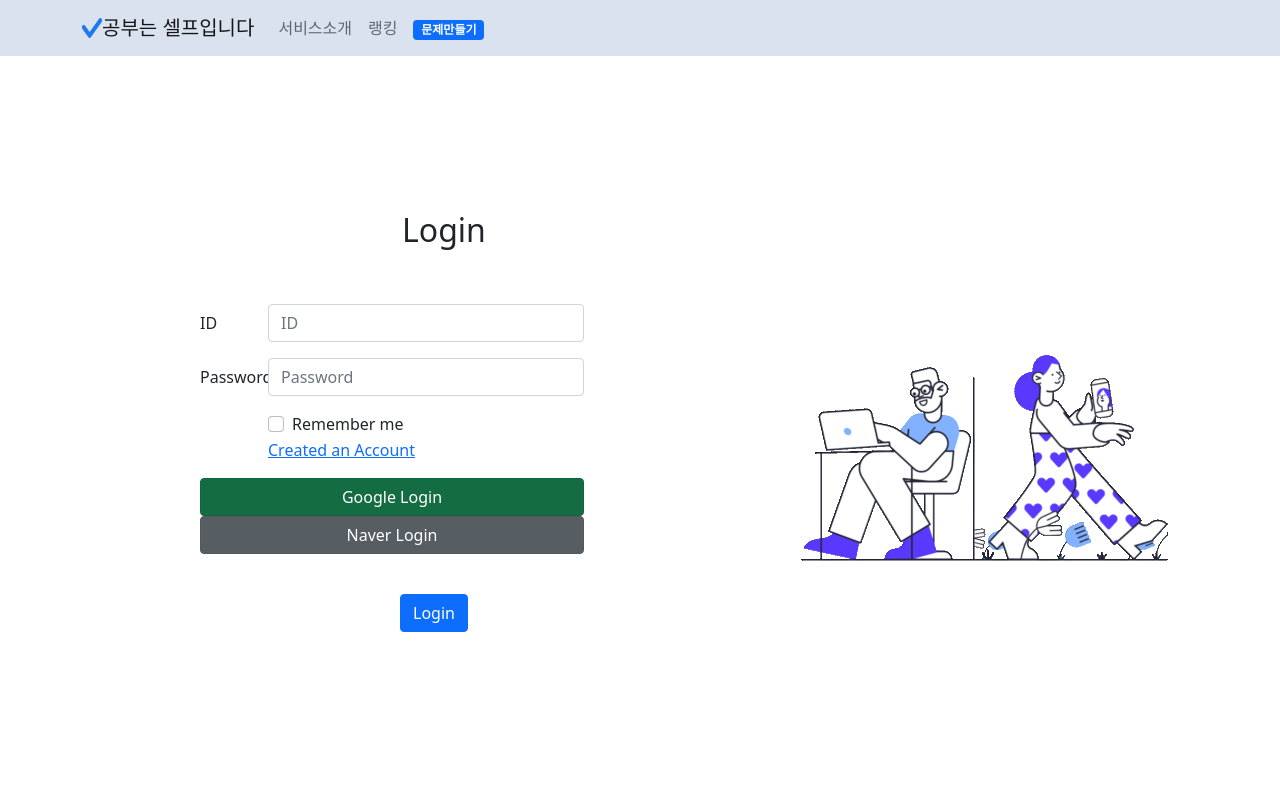
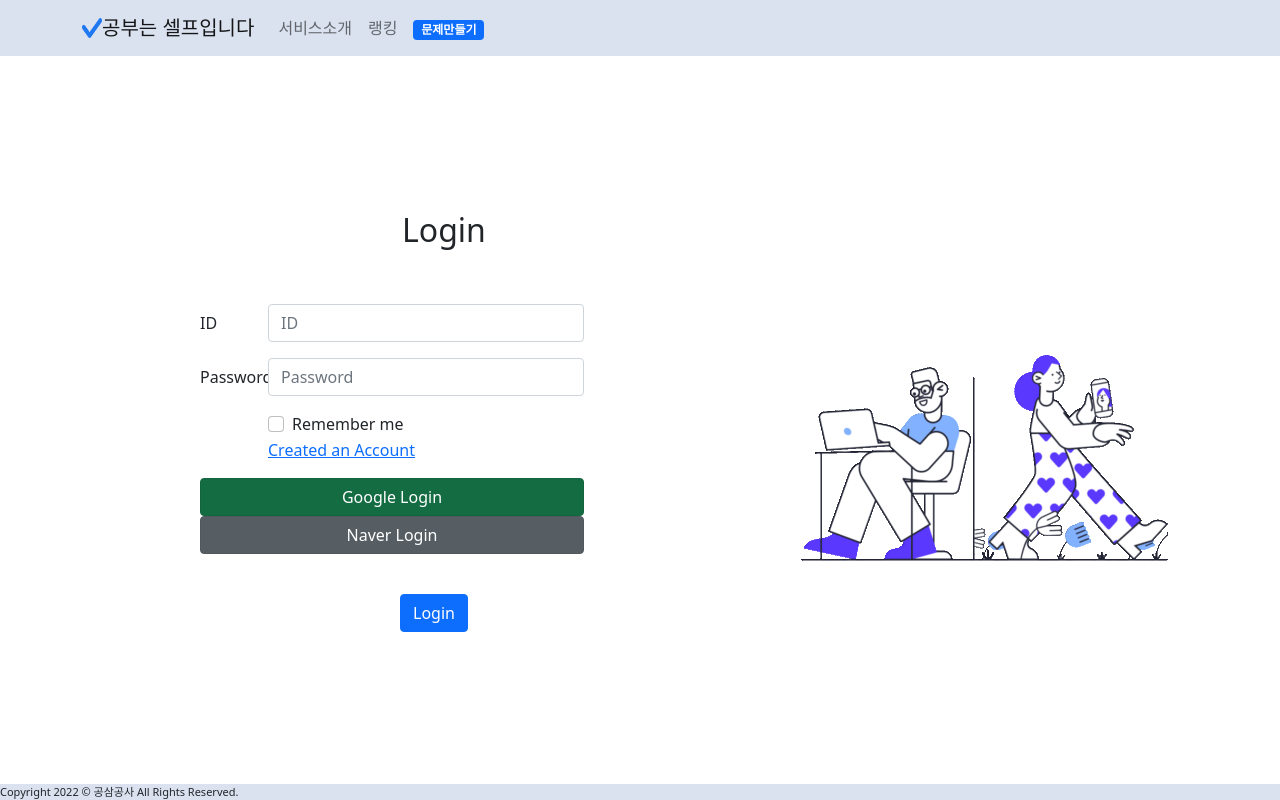
Before and after one commit to yeon32/SelfStudy, a React (Create React App) app: page / in a window 1280 px wide. Built offline with nearby package versions, Linux system fonts and the light colour scheme.

Commit message:
add footer

```diff
--- a/src/FirstPage.js
+++ b/src/FirstPage.js
@@ -45,6 +45,7 @@ function FirstPage() {
 
          </div>
        </div>
+       <Footer />
        </div>
 
 
--- a/src/FirstPage.module.css
+++ b/src/FirstPage.module.css
@@ -16,7 +16,10 @@
 }
 
 .firstpage_logo {
+
   float: right;
   margin-top: 250px;
   margin-left: 200px;
+
+
 }
--- a/src/Footer.css
+++ /dev/null
@@ -1,3 +0,0 @@
-.footer {
-  position: fixed;
-}
--- a/src/Footer.js
+++ b/src/Footer.js
@@ -1,12 +1,12 @@
 import React from 'react';
-import styles from "./Footer.css";
+import styles from "./Footer.module.css";
 
 
 
 function Footer() {
     return(
+        <wrapper><div className={styles.footer}>Copyright 2022 © 공삼공사 All Rights Reserved.</div></wrapper>
 
-        <div className={styles.footer}>Copyright © 공삼공사 </div>
     );
 }
 
--- /dev/null
+++ b/src/Footer.module.css
@@ -0,0 +1,9 @@
+
+.footer{
+    position: fixed;
+    bottom: 0;
+    width:100%;
+    background-color: #dae2f0;
+    font-size: 11px;
+
+}
--- a/src/Login.module.css
+++ b/src/Login.module.css
@@ -10,6 +10,8 @@
 }
 .auth_social_buttons {
 }
+
+
 .loginbutton {
   margin-top: 40px;
   margin-left: 200px;
--- a/src/MainPage.js
+++ b/src/MainPage.js
@@ -26,6 +26,8 @@ function MainPage() {
             </InputGroup>
           </div>
         </Container>
+
+        <Footer />
         </>
 
 
--- a/src/MakeProblem.js
+++ b/src/MakeProblem.js
@@ -3,6 +3,7 @@ import { InputGroup, Container, FormControl, Button, Dropdown } from 'react-boot
 import 'bootstrap/dist/css/bootstrap.min.css';
 import Header from './Header';
 import styles from './MakeProblem.module.css'
+import Footer from './Footer.js';
 
 function MakeProblem () {
     return (
@@ -44,6 +45,8 @@ function MakeProblem () {
       </Button>
      </div>
 
+     {/*<Footer />*/}
+
      </div>
         </>
 
--- a/src/MakeProblem.module.css
+++ b/src/MakeProblem.module.css
@@ -14,7 +14,7 @@
 .content {
   width: 600px;
   margin-left: 400px;
-  margin-top: 40px;
+  margin-top: 30px;
   height: 500px;
 }
 .hight {
```
Also changed, not shown: src/Login.js (+6 -2 lines).
